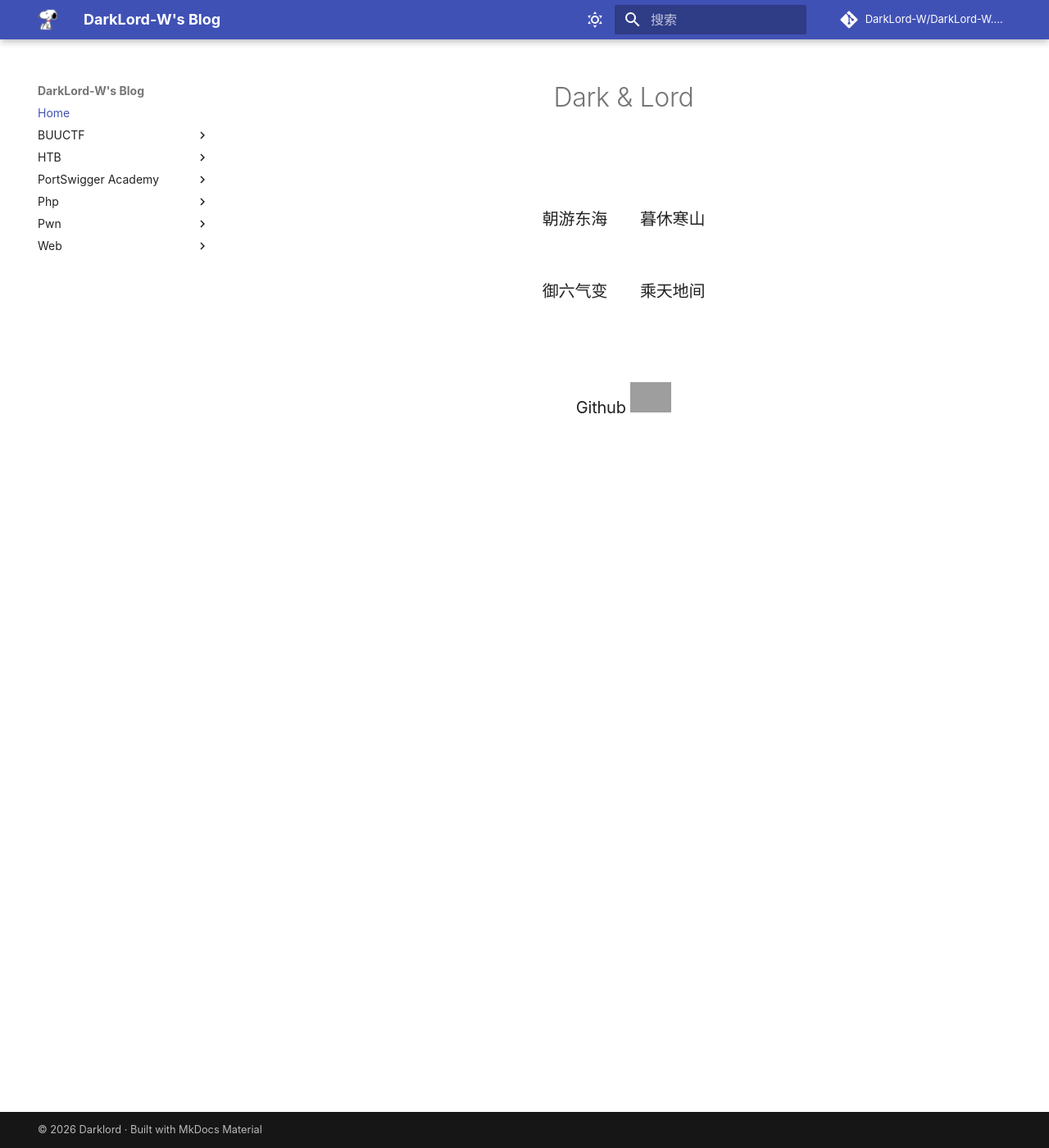
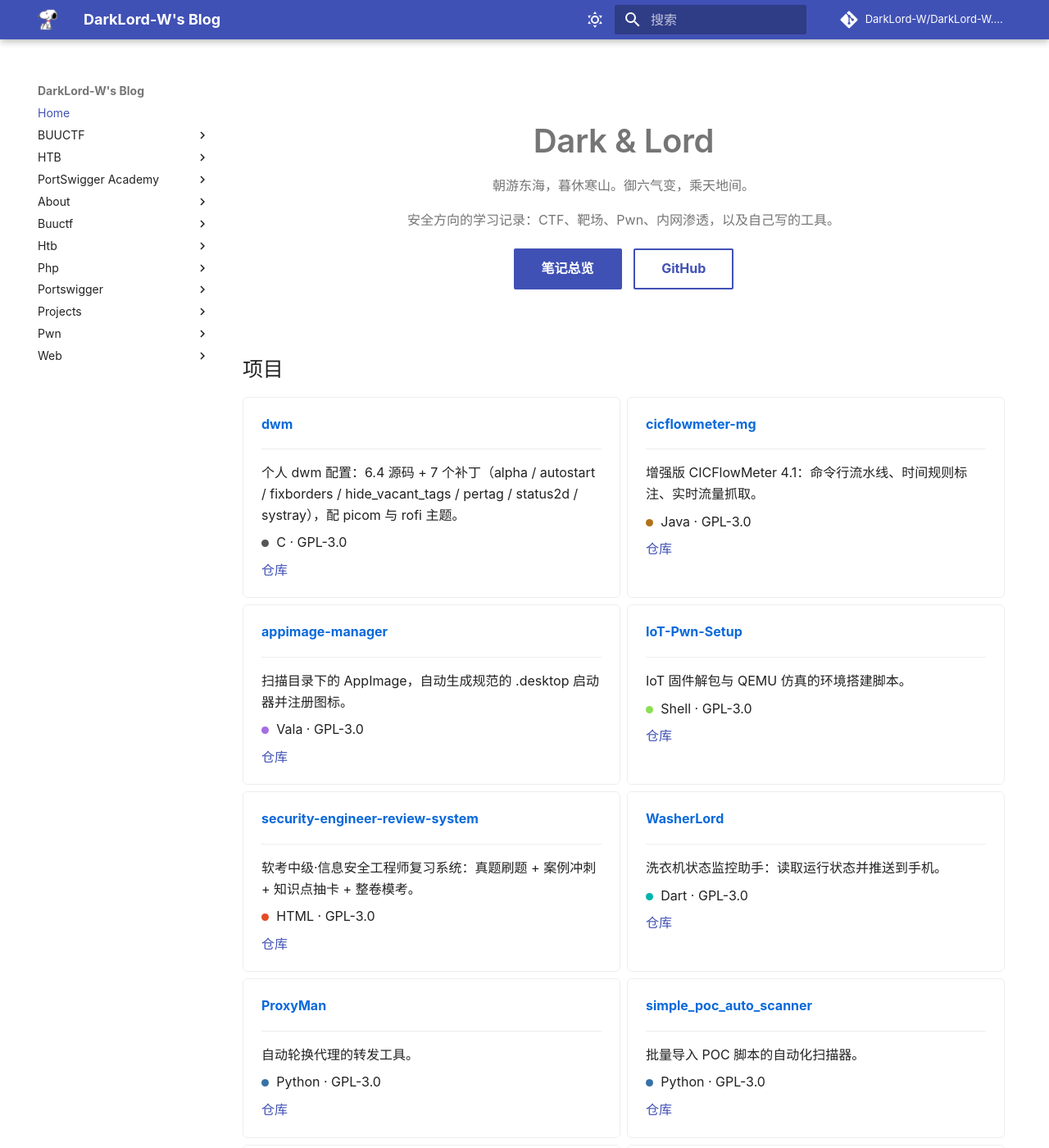
Before and after one commit to DarkLord-W/DarkLord-W.github.io, an MkDocs documentation site: the page built from docs/index.md, in a window 1280 px wide and 1400 px high. Shown: the whole window at 82% size. Built offline with MkDocs 1.6.1 and Material for MkDocs 9.7.7, drawn with Linux system fonts in a browser that asks for light colours; comment, search, counter and statistics services are not loaded; some of the changed text lies outside the part shown; grey boxes are pictures that could not be loaded.

Commit message:
feat(home): 重写主页，加入 12 个仓库卡片与 6 个笔记分区入口
- 主页改为「身份区 + 项目卡片 + 笔记分区」三段
- 项目卡片顺序：dwm、cicflowmeter-mg、appimage-manager、IoT-Pwn-Setup、
  security-engineer-review-system、WasherLord、ProxyMan、simple_poc_auto_scanner、
  Auto-Build-Openwrt、Algorithm、Vim、scripts；不显示 star 数（多为 0，显示反而空）
- 删除原主页的空 <img src=""> 与 github.githubassets.com 外链 gif
- 新增 8 个分区落地页：buuctf / htb / portswigger / php / pwn / web / projects / about
- extra.css 增加 .hero 与 .grid.cards 卡片样式（GitHub 风格边框、hover 变蓝、语言色点）

验证：mkdocs build --strict 通过，主页 12 张项目卡片顺序与预期一致。

```diff
--- a/docs/index.md
+++ b/docs/index.md
@@ -1,36 +1,192 @@
-<!-- index.md -->
+<div class="hero" markdown>
 
-<div style="text-align: center;">
+# Dark & Lord
 
-  <!-- 主标题 -->
-  <h1>Dark & Lord</h1>
+朝游东海，暮休寒山。御六气变，乘天地间。
 
-  <!-- 顶部间距 -->
-  <p style="margin: 80px 0;"></p>
+安全方向的学习记录：CTF、靶场、Pwn、内网渗透，以及自己写的工具。
 
-  <!-- 第一行诗句（左右排列） -->
-  <div style="display: flex; justify-content: center; gap: 40px;">
-    <h3>朝游东海</h3>
-    <h3>暮休寒山</h3>
-  </div>
-
-  <!-- 第二行诗句（左右排列） -->
-  <div style="display: flex; justify-content: center; gap: 40px; margin-top: 10px;">
-    <h3>御六气变</h3>
-    <h3>乘天地间</h3>
-  </div>
-
-  <!-- 底部间距 -->
-  <p style="margin: 80px 0;"></p>
-
-  <!-- Github 链接部分 -->
-  <h3>
-    Github
-    <a href="https://github.com/darklord-w" target="_blank">
-      <img src="https://github.githubassets.com/assets/mona-loading-default-c3c7aad1282f.gif" width="50" alt="Mona">
-    </a>
-  </h3>
-
-  <img src="">
+[笔记总览](buuctf/index.md){ .md-button .md-button--primary }
+[GitHub](https://github.com/DarkLord-W){ .md-button }
 
 </div>
+
+## 项目
+
+<div class="grid cards" markdown>
+
+-   __dwm__
+
+    ---
+
+    个人 dwm 配置：6.4 源码 + 7 个补丁（alpha / autostart / fixborders / hide_vacant_tags / pertag / status2d / systray），配 picom 与 rofi 主题。
+
+    <span class="lang-dot" style="background:#555555"></span> C · GPL-3.0
+
+    [仓库](https://github.com/DarkLord-W/dwm)
+
+-   __cicflowmeter-mg__
+
+    ---
+
+    增强版 CICFlowMeter 4.1：命令行流水线、时间规则标注、实时流量抓取。
+
+    <span class="lang-dot" style="background:#b07219"></span> Java · GPL-3.0
+
+    [仓库](https://github.com/DarkLord-W/cicflowmeter-mg)
+
+-   __appimage-manager__
+
+    ---
+
+    扫描目录下的 AppImage，自动生成规范的 .desktop 启动器并注册图标。
+
+    <span class="lang-dot" style="background:#a56de2"></span> Vala · GPL-3.0
+
+    [仓库](https://github.com/DarkLord-W/appimage-manager)
+
+-   __IoT-Pwn-Setup__
+
+    ---
+
+    IoT 固件解包与 QEMU 仿真的环境搭建脚本。
+
+    <span class="lang-dot" style="background:#89e051"></span> Shell · GPL-3.0
+
+    [仓库](https://github.com/DarkLord-W/IoT-Pwn-Setup)
+
+-   __security-engineer-review-system__
+
+    ---
+
+    软考中级·信息安全工程师复习系统：真题刷题 + 案例冲刺 + 知识点抽卡 + 整卷模考。
+
+    <span class="lang-dot" style="background:#e34c26"></span> HTML · GPL-3.0
+
+    [仓库](https://github.com/DarkLord-W/security-engineer-review-system)
+
+-   __WasherLord__
+
+    ---
+
+    洗衣机状态监控助手：读取运行状态并推送到手机。
+
+    <span class="lang-dot" style="background:#00B4AB"></span> Dart · GPL-3.0
+
+    [仓库](https://github.com/DarkLord-W/WasherLord)
+
+-   __ProxyMan__
+
+    ---
+
+    自动轮换代理的转发工具。
+
+    <span class="lang-dot" style="background:#3572A5"></span> Python · GPL-3.0
+
+    [仓库](https://github.com/DarkLord-W/ProxyMan)
+
+-   __simple_poc_auto_scanner__
+
+    ---
+
+    批量导入 POC 脚本的自动化扫描器。
+
+    <span class="lang-dot" style="background:#3572A5"></span> Python · GPL-3.0
+
+    [仓库](https://github.com/DarkLord-W/simple_poc_auto_scanner)
+
+-   __Auto-Build-Openwrt__
+
+    ---
+
+    OpenWrt 固件自动编译流程。
+
+    <span class="lang-dot" style="background:#89e051"></span> Shell · MIT
+
+    [仓库](https://github.com/DarkLord-W/Auto-Build-Openwrt)
+
+-   __Algorithm__
+
+    ---
+
+    数据结构与算法题解。
+
+    <span class="lang-dot" style="background:#f34b7d"></span> C++ · GPL-3.0
+
+    [仓库](https://github.com/DarkLord-W/Algorithm)
+
+-   __Vim__
+
+    ---
+
+    个人 Vim 配置。
+
+    <span class="lang-dot" style="background:#199f4b"></span> Vim script · GPL-3.0
+
+    [仓库](https://github.com/DarkLord-W/Vim)
+
+-   __scripts__
+
+    ---
+
+    Linux 与 dwm 日常脚本：自启、状态栏、快捷操作。
+
+    <span class="lang-dot" style="background:#89e051"></span> Shell · GPL-3.0
+
+    [仓库](https://github.com/DarkLord-W/scripts)
+
+</div>
+
+## 笔记
+
+<div class="grid cards" markdown>
+
+-   __BUUCTF__
+
+    ---
+
+    10 篇 · Web 题与基础课
+
+    [进入](buuctf/index.md)
+
+-   __Pwn__
+
+    ---
+
+    29 篇 · Protostar、pwnable.kr、ret2 系列
+
+    [进入](pwn/index.md)
+
+-   __Web 与内网__
+
+    ---
+
+    6 篇 · 红队评估、vulhub、TryHackMe
+
+    [进入](web/index.md)
+
+-   __HTB__
+
+    ---
+
+    2 篇 · Starting Point 与中等难度靶机
+
+    [进入](htb/index.md)
+
+-   __PortSwigger Academy__
+
+    ---
+
+    1 篇 · 文件上传漏洞
+
+    [进入](portswigger/index.md)
+
+-   __PHP__
+
+    ---
+
+    1 篇 · 反序列化
+
+    [进入](php/index.md)
+
+</div>
--- a/docs/stylesheets/extra.css
+++ b/docs/stylesheets/extra.css
@@ -22,3 +22,34 @@
 .md-content {
     max-width: 100% !important;    /* 内容区拉伸至全宽 */
 }
+
+
+/* ========== 主页身份区 ========== */
+.hero { text-align: center; padding: 2.4rem 0 1.2rem; }
+.hero h1 { font-size: 2rem; font-weight: 600; margin: 0 0 .4rem; }
+.hero > p { color: var(--md-default-fg-color--light); }
+.hero .md-button { margin: .3rem .25rem 0; }
+
+/* ========== 仓库卡片（GitHub 风格） ========== */
+.md-typeset .grid.cards > ul > li {
+  border: 1px solid var(--md-default-fg-color--lightest);
+  border-radius: 6px;
+  padding: 1rem 1.1rem;
+  transition: border-color .15s, box-shadow .15s;
+}
+.md-typeset .grid.cards > ul > li:hover {
+  border-color: #0969da;
+  box-shadow: 0 3px 12px rgba(9, 105, 218, .12);
+}
+.md-typeset .grid.cards > ul > li > p:first-child {
+  color: #0969da;
+  font-weight: 600;
+}
+.lang-dot {
+  display: inline-block;
+  width: 9px;
+  height: 9px;
+  border-radius: 50%;
+  margin-right: .3em;
+  vertical-align: baseline;
+}
```
Also changed, not shown: docs/about/index.md (added, +25 -0 lines), docs/buuctf/index.md (added, +59 -0 lines), docs/htb/index.md (added, +23 -0 lines), docs/php/index.md (added, +13 -0 lines), docs/portswigger/index.md (added, +15 -0 lines), docs/projects/index.md (added, +20 -0 lines), docs/pwn/index.md (added, +55 -0 lines), docs/web/index.md (added, +55 -0 lines).
